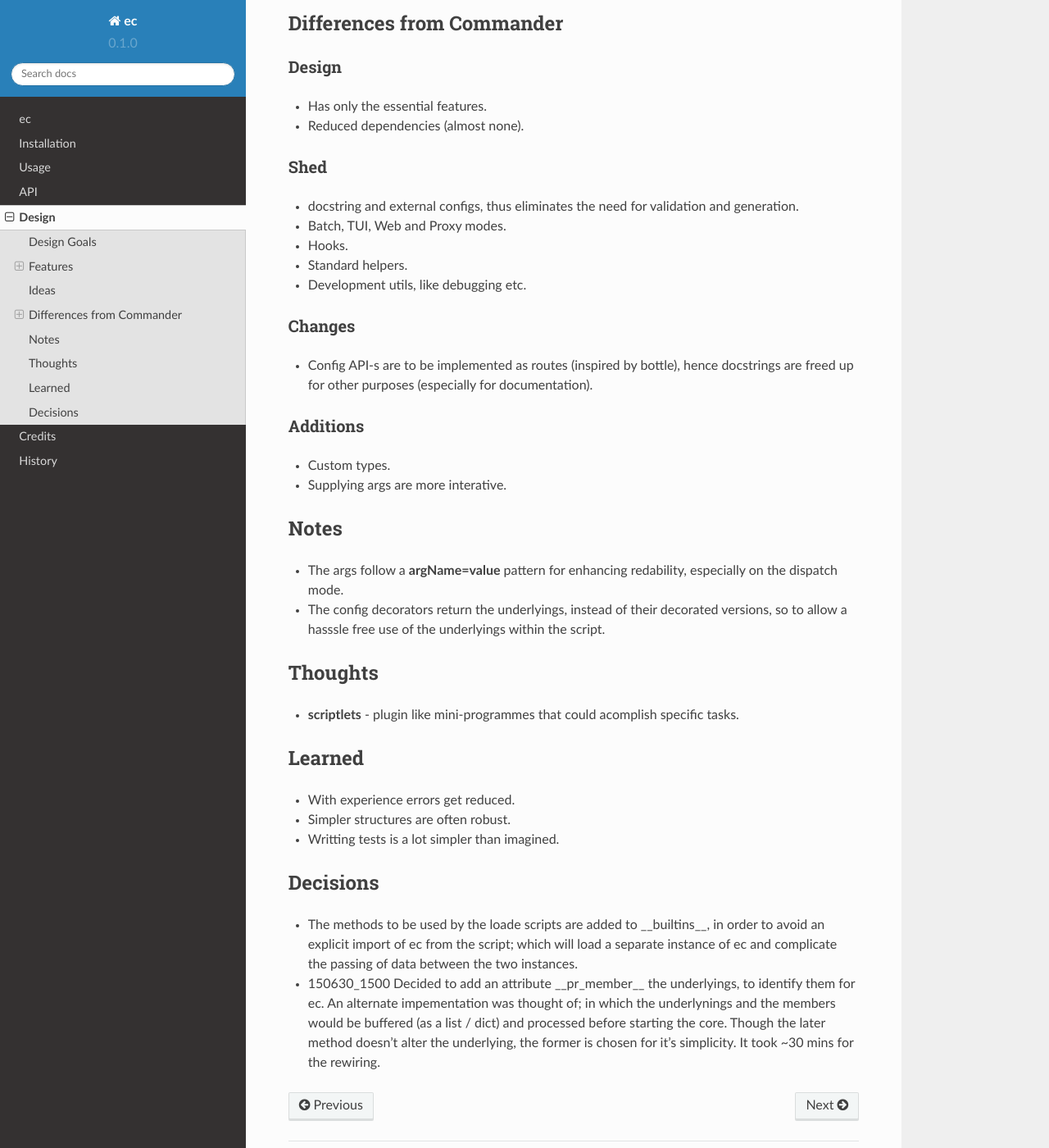
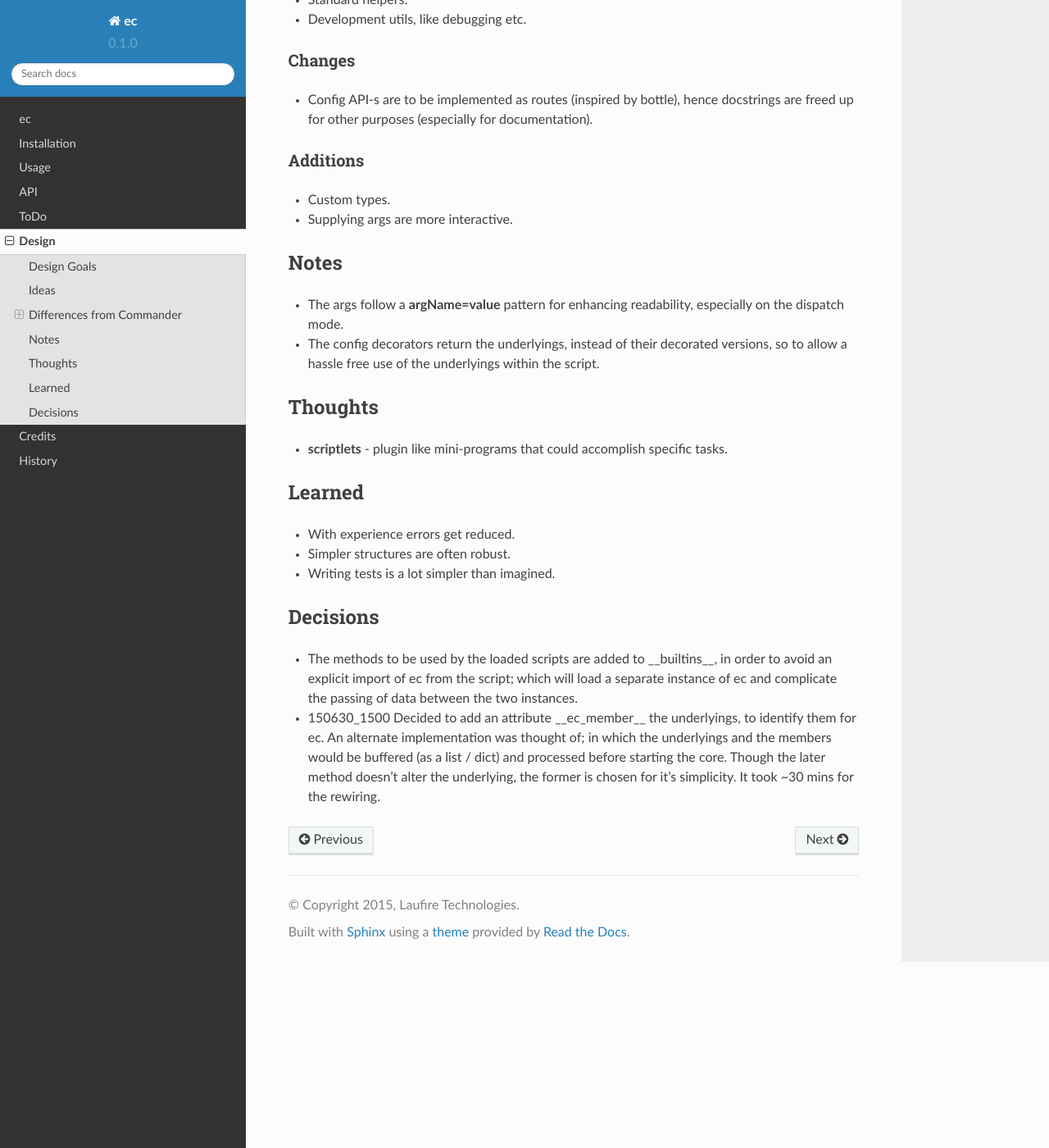
Before and after one commit to Laufire/ec, a Sphinx documentation site: the page built from docs/design.rst, in a window 1280 px wide and 1400 px high, scrolled down 848 px. Shown: the whole window at 82% size. Built offline with Sphinx 7.4.7 and the Read the Docs theme 2.0.0, drawn with Linux system fonts in a browser that asks for light colours; some of the changed text lies outside the part shown.

```diff
--- a/docs/conf.py
+++ b/docs/conf.py
@@ -40,7 +40,7 @@ import ec
 
 # Add any Sphinx extension module names here, as strings. They can be
 # extensions coming with Sphinx (named 'sphinx.ext.*') or your custom ones.
-extensions = ['sphinx.ext.autodoc', 'sphinx.ext.viewcode']
+extensions = ['sphinx.ext.autodoc', 'sphinx.ext.viewcode', 'sphinxcontrib.spelling']
 
 # Add any paths that contain templates here, relative to this directory.
 templates_path = ['_templates']
@@ -274,4 +274,6 @@ texinfo_documents = [
 # If true, do not generate a @detailmenu in the "Top" node's menu.
 #texinfo_no_detailmenu = False
 
+# Custom optoins
 autodoc_member_order = 'bysource'
+spelling_word_list_filename='_spelling/wordlist.txt'
--- a/docs/design.rst
+++ b/docs/design.rst
@@ -1,7 +1,7 @@
 Design
 =======
 
-    **ec** is a module launcher. It's a simpler and better implementatoin of commander. It is designed to shed some feature creep and to provide a better UX.
+    **ec** is a module launcher. It's a simpler and better implementation of commander. It is designed to shed some feature creep and to provide a better UX.
 
 Design Goals
 ------------
@@ -13,29 +13,11 @@ Design Goals
 
 * Using simpler structures on the code level.
 
-Features
---------
-Planned
-#######
-
-* Launching individual modules.
-
-* Shell and Dispatch modes.
-
-* Typed params.
-
-* Every param is to be input, separately; with every query having a description, default value etc.
-
-Later
-#####
-
-* Externally adding params to modules that weren't designed for ec.
-
 Ideas
 -----
 * Using simple functions,lambdas and callable classes as types, bot for conversion and validation.
 
-* Nested params, by using tasks as types.
+* Nested args, by using tasks as types.
 
 Differences from Commander
 --------------------------
@@ -66,18 +48,18 @@ Additions
 
 * Custom types.
 
-* Supplying args are more interative.
+* Supplying args are more interactive.
 
 Notes
 ------
-* The args follow a **argName=value** pattern for enhancing redability, especially on the dispatch mode.
+* The args follow a **argName=value** pattern for enhancing readability, especially on the dispatch mode.
 
-* The config decorators return the underlyings, instead of their decorated versions, so to allow a hasssle free use of the underlyings within the script.
+* The config decorators return the underlyings, instead of their decorated versions, so to allow a hassle free use of the underlyings within the script.
 
 
 Thoughts
 --------
-* **scriptlets** - plugin like mini-programmes that could acomplish specific tasks.
+* **scriptlets** - plugin like mini-programs that could accomplish specific tasks.
 
 Learned
 -------
@@ -85,10 +67,10 @@ Learned
 
 * Simpler structures are often robust.
 
-* Writting tests is a lot simpler than imagined.
+* Writing tests is a lot simpler than imagined.
 
 Decisions
 ---------
-* The methods to be used by the loade scripts are added to __builtins__, in order to avoid an explicit import of ec from the script; which will load a separate instance of ec and complicate the passing of data between the two instances.
+* The methods to be used by the loaded scripts are added to __builtins__, in order to avoid an explicit import of ec from the script; which will load a separate instance of ec and complicate the passing of data between the two instances.
 
-* 150630_1500 Decided to add an attribute __pr_member__ the underlyings, to identify them for ec. An alternate impementation was thought of; in which the underlynings and the members would be buffered (as a list / dict) and processed before starting the core. Though the later method doesn't alter the underlying, the former is chosen for it's simplicity. It took ~30 mins for the rewiring.
+* 150630_1500 Decided to add an attribute __ec_member__ the underlyings, to identify them for ec. An alternate implementation was thought of; in which the underlyings and the members would be buffered (as a list / dict) and processed before starting the core. Though the later method doesn't alter the underlying, the former is chosen for it's simplicity. It took ~30 mins for the rewiring.
--- a/docs/index.rst
+++ b/docs/index.rst
@@ -15,12 +15,13 @@ Contents:
    installation
    usage
    api
+   todo
    design
    authors
    history
 
 
-Indices and tables
+Indexes and tables
 ==================
 
 * :ref:`genindex`
--- /dev/null
+++ b/docs/todo.rst
@@ -0,0 +1 @@
+.. include:: ../TODO.rst
--- a/docs/usage.rst
+++ b/docs/usage.rst
@@ -43,7 +43,7 @@ From the command line enter
     2
 
 
-An advanced example (wrapping ec to extened it)
+An advanced example (wrapping ec to extend it)
 ####################################################
 .. literalinclude:: ../scripts/examples/advanced/wrapping.py
   :linenos:
```
Also changed, not shown: HISTORY.rst (+7 -4 lines), README.rst (+3 -19 lines), TODO.rst (added, +27 -0 lines), 10 other files.
